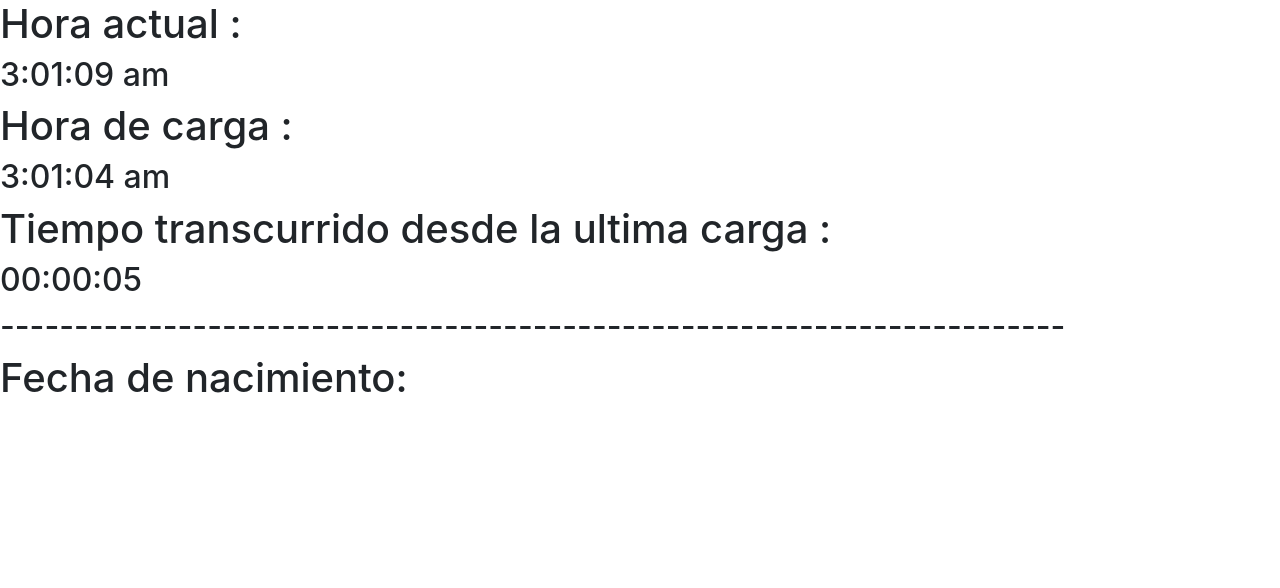
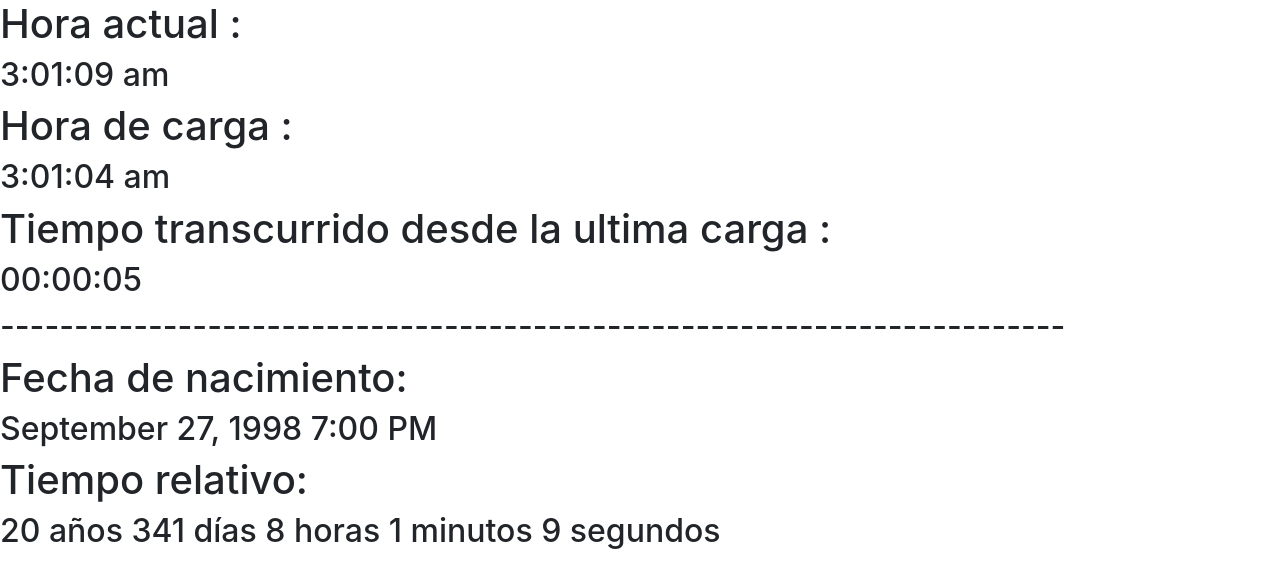
Before and after one commit to CristianFonseca03/Portafolio, a plain HTML site: page pruebas/index.html in a window 1280 px wide. Drawn offline with nearby package versions, Linux system fonts and the light colour scheme.

Commit message:
added time between birth date and now

```diff
--- a/pruebas/index.html
+++ b/pruebas/index.html
@@ -24,6 +24,8 @@
     <h2>------------------------------------------------------------------------</h2>
     <h1>Fecha de nacimiento: </h1>
     <h2 id="birth_date"></h2>
+    <h1>Tiempo relativo: </h1>
+    <h2 id="relative_time"></h2>
     <!-- Optional JavaScript -->
     <!-- jQuery first, then Popper.js, then Bootstrap JS -->
     <script src="https://code.jquery.com/jquery-3.3.1.slim.min.js"
--- a/pruebas/script.js
+++ b/pruebas/script.js
@@ -14,10 +14,27 @@ function alter_time_elapsed() {
     $("#tt_carga").html(formatted);
 };
 
+function alter_time_to_birth_date() {
+    var birth_date = moment([1998, 8, 27, 19, 0, 0]);
+    var now = moment();
+    var years = now.diff(birth_date, 'years');
+    birth_date.add(years, 'years');
+    var days = now.diff(birth_date, 'days');
+    birth_date.add(days, 'days');
+    var hours = now.diff(birth_date, 'hours');
+    birth_date.add(hours, 'hours');
+    var minutes = now.diff(birth_date, 'minutes');
+    birth_date.add(minutes, 'minutes');
+    var seconds = now.diff(birth_date, 'seconds');
+    $("#relative_time").html(years + " años " + days + " días " + hours + " horas " + minutes + " minutos " + seconds + " segundos");
+}
+
 $(function () {
+    var birth_date = moment([1998, 8, 27, 19, 0, 0]);
     moment.locale('es');
     setInterval('alter_date()', 100);
     $("#carga").html(get_date());
-    console.log(moment([2010, 1, 14, 15, 25, 50]).format('LLLL'));
     setInterval('alter_time_elapsed()', 1000);
+    $("#birth_date").html(birth_date.format('LL h:mm A'));
+    setInterval('alter_time_to_birth_date()', 1000);
 });
```
